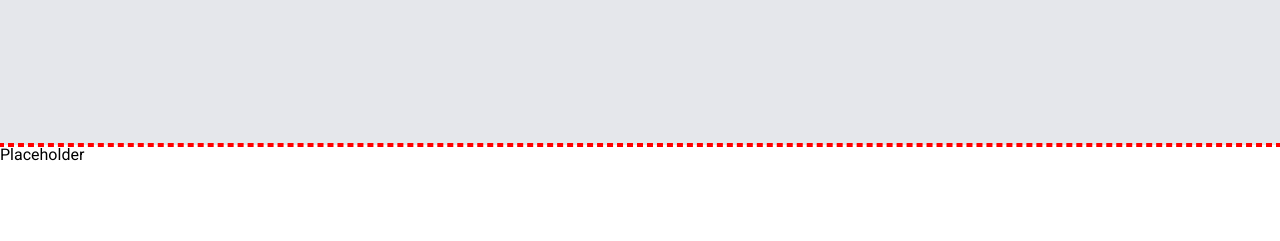
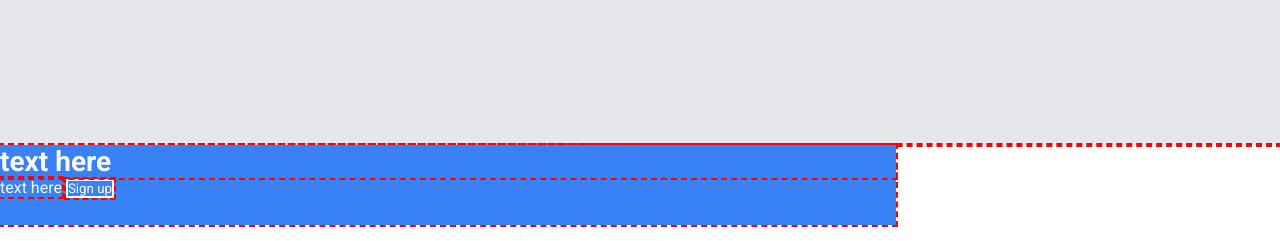
Before and after one commit to xxh296/langing-page, a plain HTML site: page index.html in a window 1280 px wide. Shown: the part 559-800 px from the top of the page. Drawn offline with Linux system fonts and the light colour scheme.

Commit message:
Add draft 'cta-box'
Set up 'cta-box', its font style, and colors. TODO - precise text, sizing and positioning.

```diff
--- a/index.html
+++ b/index.html
@@ -50,7 +50,13 @@
             <div class="quote">This is an inspiring quote, etc.</div>
             <div class="quote-author">-The Guy Who Said This</div>
         </div>
-        <div class="section3">Placeholder</div>
+        <div class="section3">
+            <div class="cta-box">
+            <h1>text here</h1>
+            <p>text here</p>
+            <button>Sign up</button>
+            </div>
+        </div>
         <footer>Copyright &copy; The Odin Project 2021</footer>
 </body>
 </html>
--- a/style.css
+++ b/style.css
@@ -131,3 +131,24 @@ footer {
     height: 14em;
     display: flex;
 }
+
+.cta-box {
+    background-color: #3882f6;
+    width: 70%;
+    height: 5em;
+}
+
+.cta-box button {
+    border: #f9faf8 2px solid;
+    color: #f9faf8;
+}
+
+.cta-box h1 {
+    font-size: 28px;
+    color: #f9faf8;
+}
+
+.cta-box p {
+    color: #f9faf8;
+    display: inline;
+}
```
